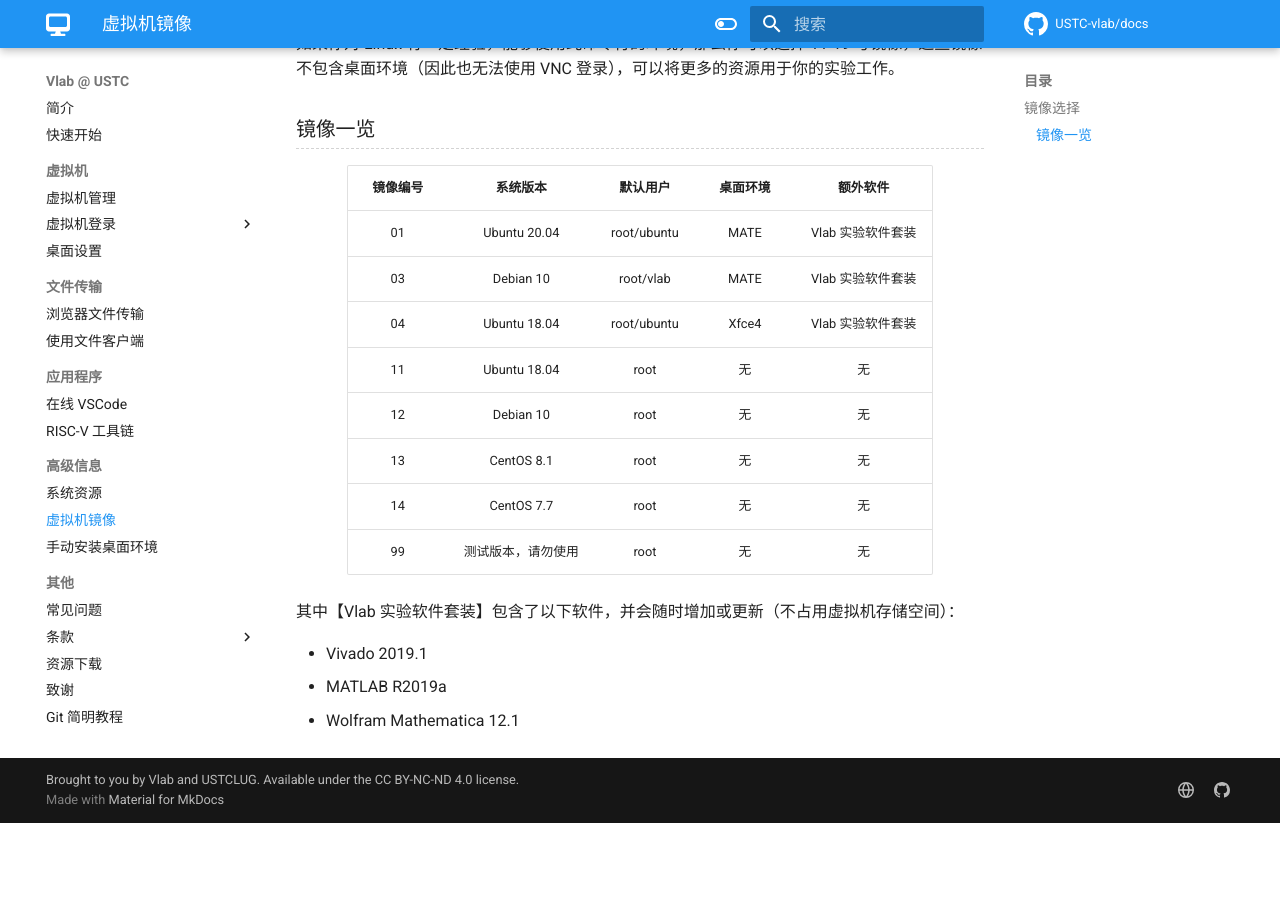
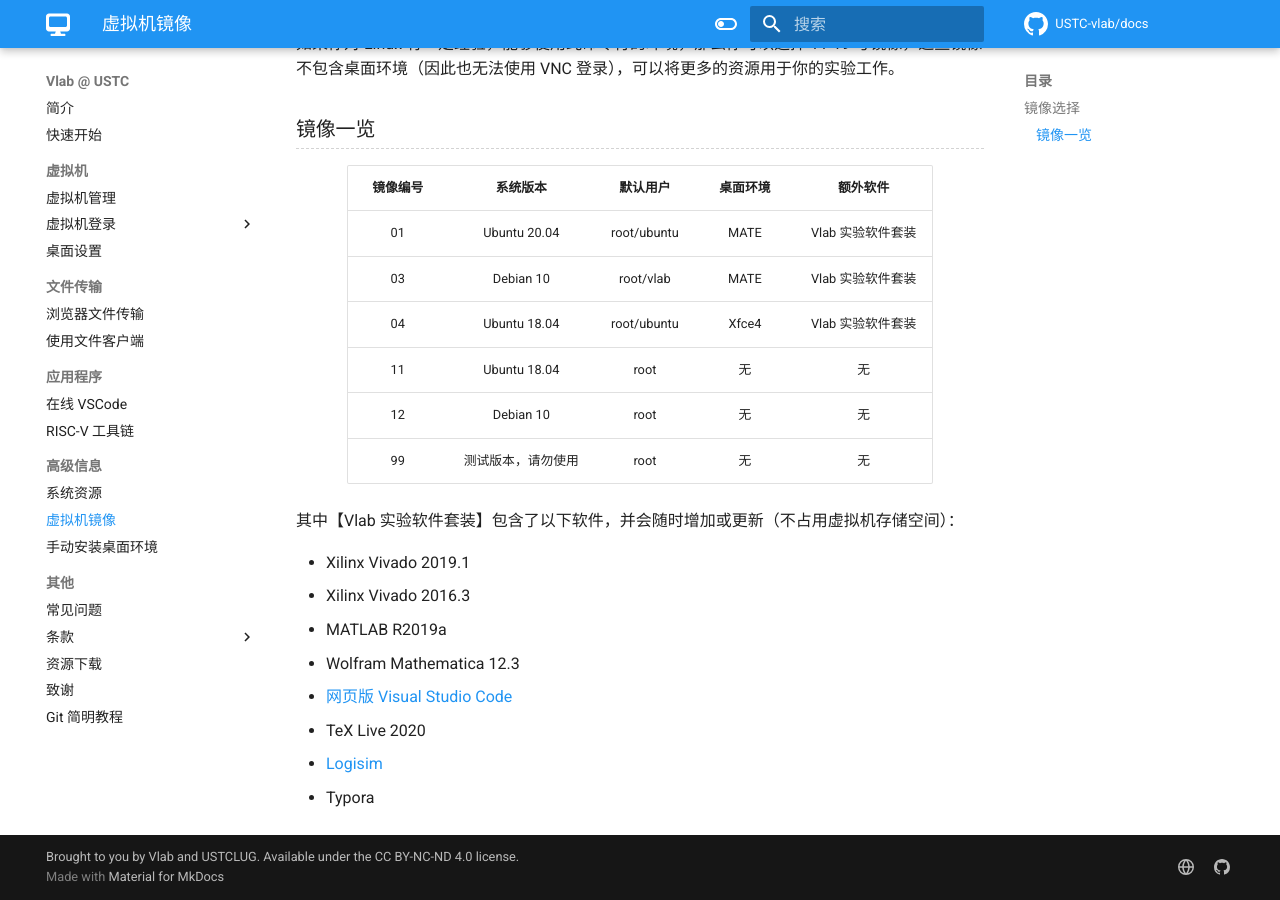
Before and after one commit to USTC-vlab/docs, an MkDocs documentation site: the page built from docs/advanced/images.md, in a window 1280 px wide and 900 px high, scrolled down 746 px. Built offline with MkDocs 1.6.1 and Material for MkDocs 9.7.7, drawn with Linux system fonts in a browser that asks for light colours; comment, search, counter and statistics services are not loaded; before the commit the page ends 1569 px from its top, so only the background shows below that.

Commit message:
Update vm image & credits

```diff
--- a/docs/advanced/images.md
+++ b/docs/advanced/images.md
@@ -27,12 +27,15 @@
 | 04 | Ubuntu 18.04 | root/ubuntu | Xfce4 | Vlab 实验软件套装 |
 | 11 | Ubuntu 18.04 | root | 无 | 无 |
 | 12 | Debian 10 | root | 无 | 无 |
-| 13 | CentOS 8.1 | root | 无 | 无 |
-| 14 | CentOS 7.7 | root | 无 | 无 |
 | 99 | 测试版本，请勿使用 | root | 无 | 无 |
 
 其中【Vlab 实验软件套装】包含了以下软件，并会随时增加或更新（不占用虚拟机存储空间）：
 
-- Vivado 2019.1
+- Xilinx Vivado 2019.1
+- Xilinx Vivado 2016.3
 - MATLAB R2019a
-- Wolfram Mathematica 12.1
+- Wolfram Mathematica 12.3
+- [网页版 Visual Studio Code](../apps/vscode.md)
+- TeX Live 2020
+- [Logisim](http://www.cburch.com/logisim/)
+- Typora
```
Also changed, not shown: docs/credits.md (+2 -0 lines).
